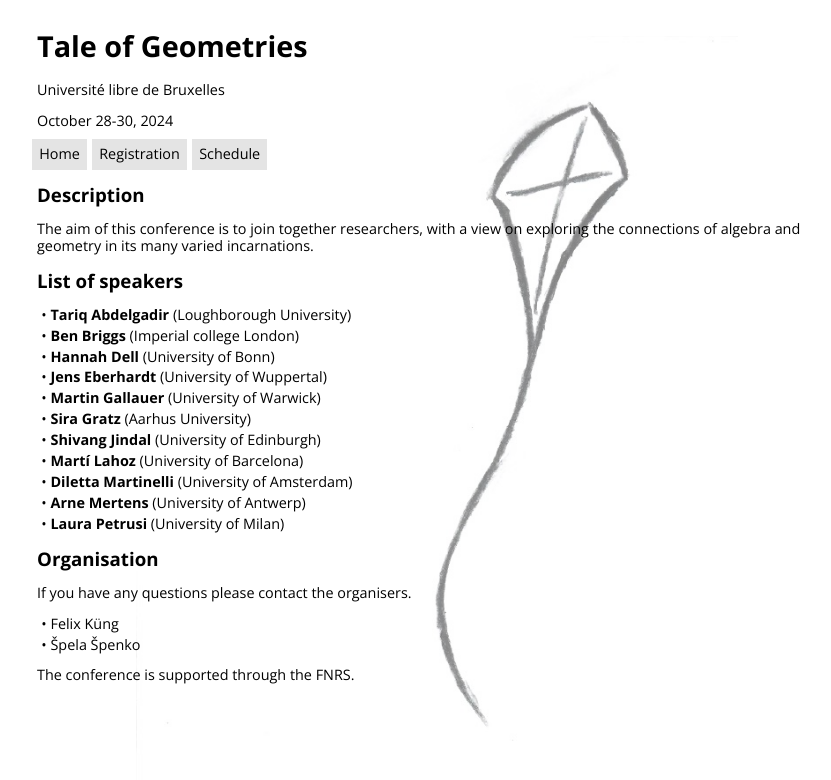
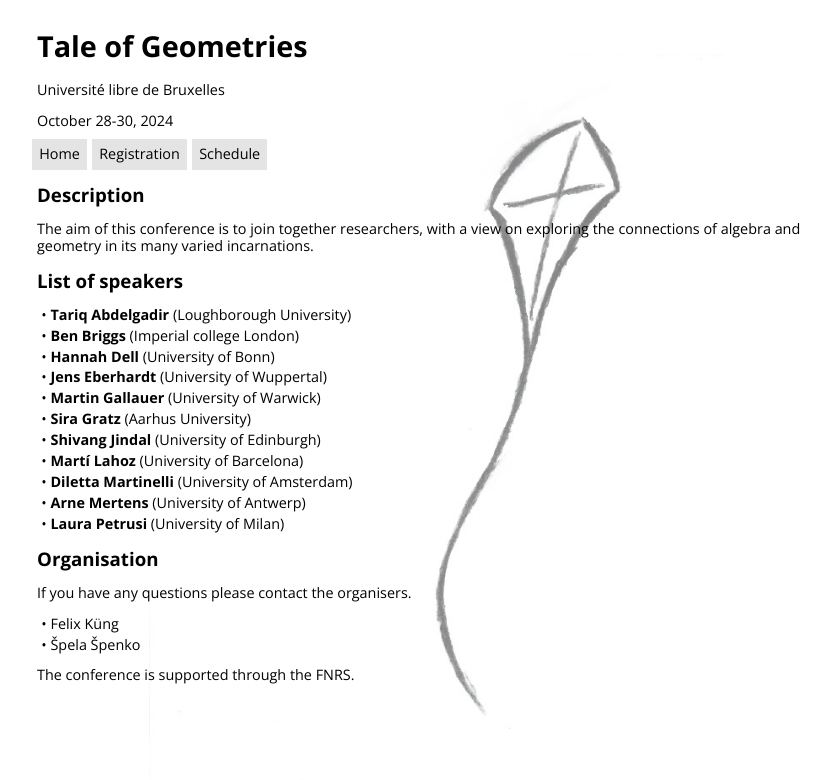
Before and after one commit to Tale-of-Geometries/Tale-of-Geometries.github.io, a Jekyll site: the page built from index.html, in a window 1280 px wide. Shown: the top 780 px of the page, without its empty margins (203-1034 px from the left). Built offline with Jekyll 4.4.1, drawn with Linux system fonts in a browser that asks for light colours; nearby versions of some CDN libraries; library files that are not in the unit come from our copies.

Commit message:
Update main.css

```diff
--- a/css/main.css
+++ b/css/main.css
@@ -16,7 +16,7 @@ div#mountain {
   background-color: #ffffff;
   background-image: url("../kite.jpg");
   background-repeat: no-repeat;
-  background-size: 47%;
+  background-size: 45%;
   background-position: center;
   background-attachment: fixed;
 }
```
